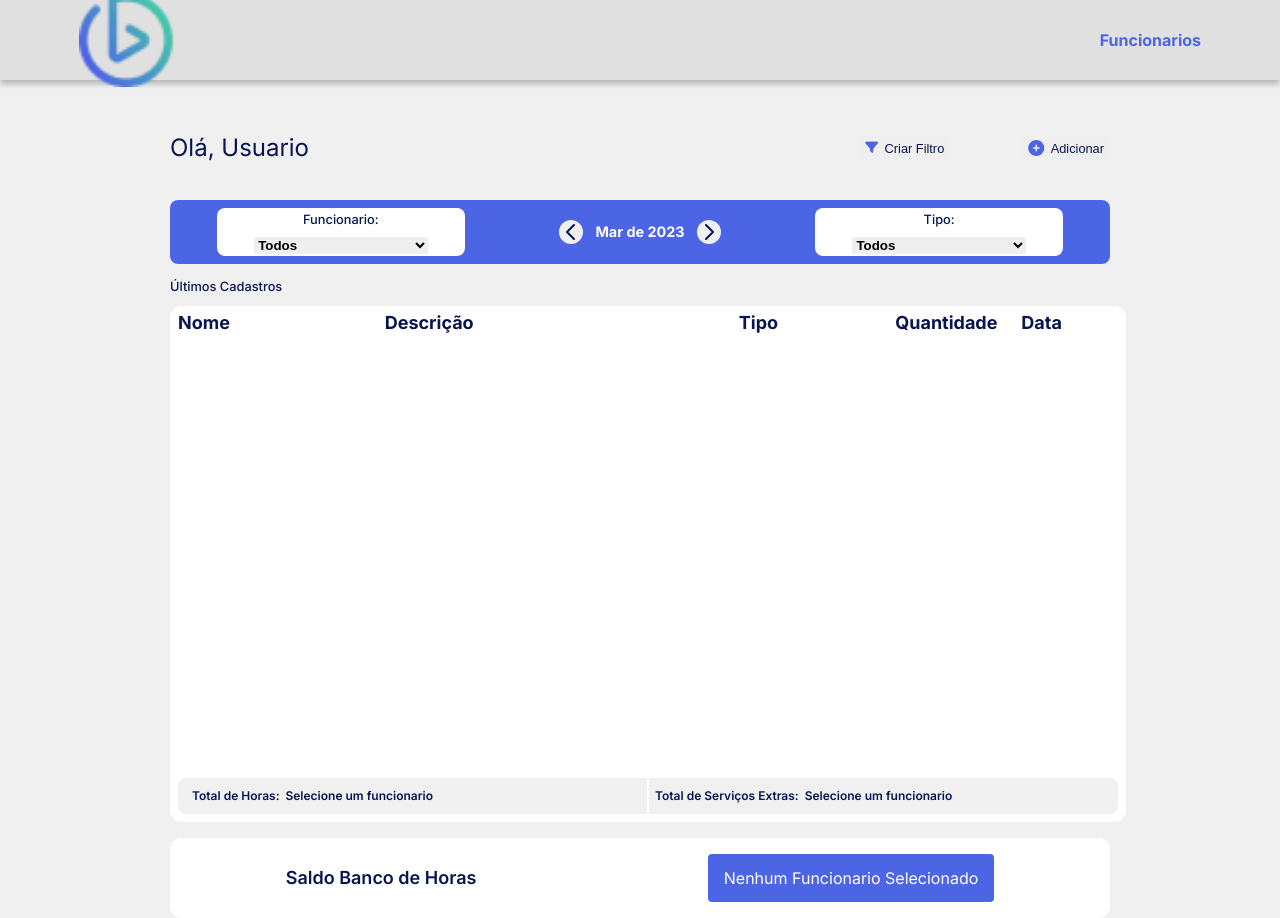
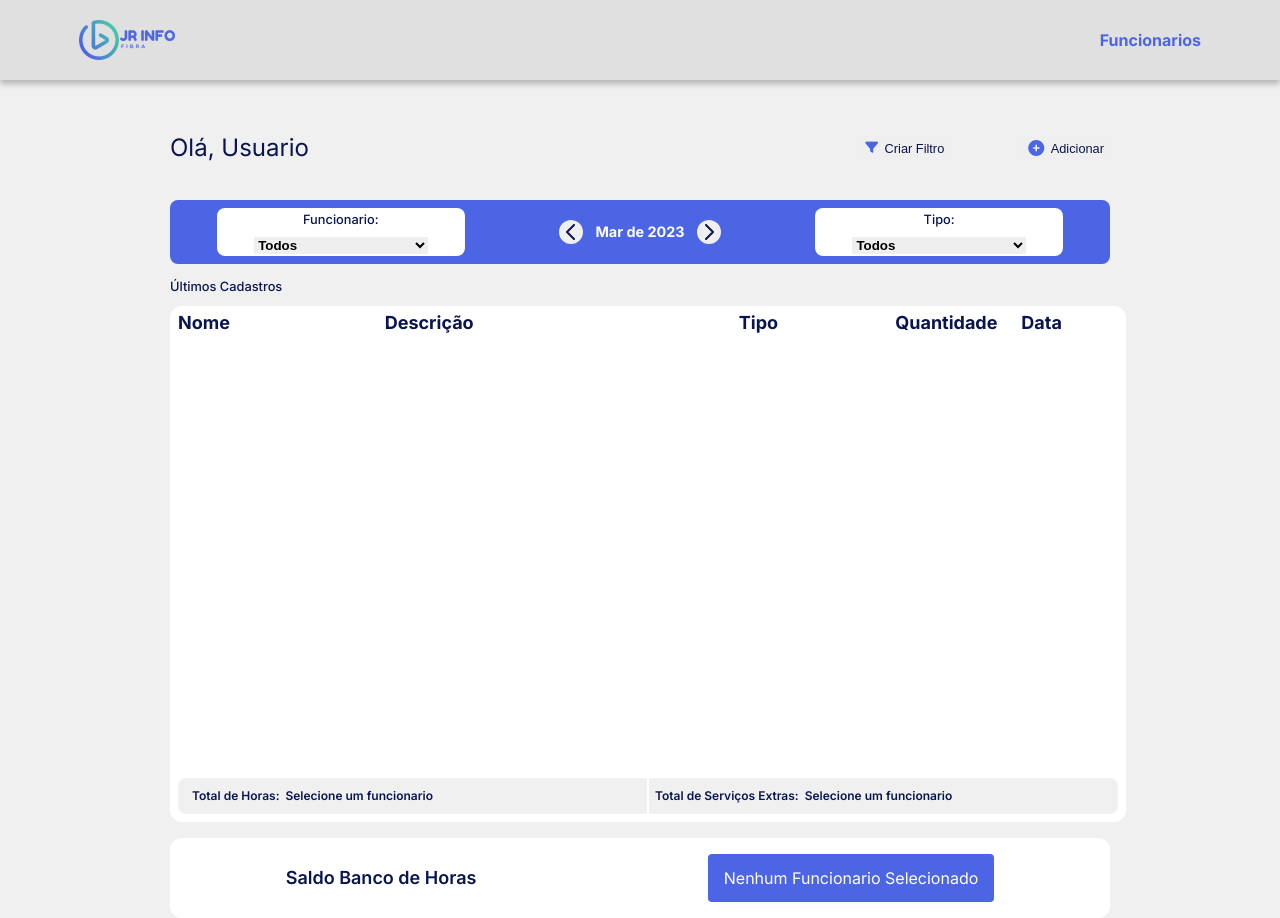
Before and after one commit to ClaudineiMartins/JRINFO-fibra, a plain HTML site: page index.html in a window 1280 px wide. Drawn offline with Linux system fonts and the light colour scheme; no server answers.

Commit message:
Update index.html

```diff
--- a/index.html
+++ b/index.html
@@ -13,7 +13,7 @@
 </head>
 <body>
     <header class="cabecalho">
-        <img class="cabecalho__logo" src="assets/imgs/icon_LOGO.png" alt="">
+        <img class="cabecalho__logo" src="assets/imgs/Logo.png" alt="">
         <a class="cabecalho__link" href="html/funcionarios.html">Funcionarios</a>
     </header>
     <main>
```
